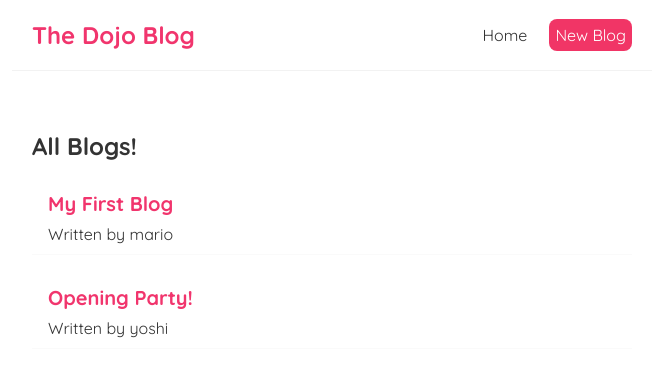
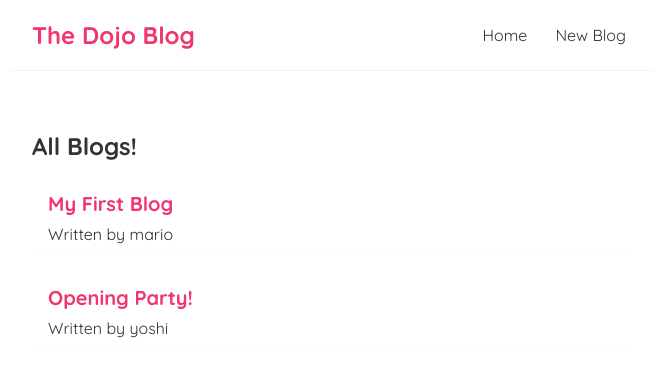
Before and after one commit to BritWallace/Dojo-Blog, a React (Create React App) app: page / in a window 1280 px wide. Shown: the top 376 px of the page, without its empty margins (308-971 px from the left). Built offline with nearby package versions, Linux system fonts and the light colour scheme; data requests are answered from the project's data file.

Commit message:
useEffect cleanup

```diff
--- a/src/Home.js
+++ b/src/Home.js
@@ -1,4 +1,4 @@
-import { useEffect, useState } from 'react';
+
 import BlogList from './BlogList';
 import useFetch from './useFetch';
 
--- a/src/Navbar.js
+++ b/src/Navbar.js
@@ -1,14 +1,13 @@
+import { Link } from 'react-router-dom';
+
+
 const Navbar = () => {
   return (
     <nav className="navbar">
       <h1>The Dojo Blog</h1>
       <div className ="links">
-        <a href="/">Home</a>
-        <a href="/create"style={{
-          color: "white",
-          backgroundColor: "#f13566",
-          borderRadius: "8px"
-        }}>New Blog</a>
+        <Link to="/">Home</Link>
+        <Link to="/create">New Blog</Link>
       </div>
     </nav>
   );
--- a/src/useFetch.js
+++ b/src/useFetch.js
@@ -7,7 +7,11 @@ const useFetch = (url) => {
   const [error, setError] =useState(null);
 
   useEffect (() => {
-    fetch(url)
+    const abortCont = new AbortController();
+
+
+    // seTimeout(() => {})
+    fetch(url, { signal: abortCont.signal })
           .then(res => {
             if(!res.ok){
               throw Error('could not fetch data');
@@ -16,14 +20,19 @@ const useFetch = (url) => {
           })
           .then((data) => {
             setData(data)
-            setIsPending();
-          // console.log(data);
+            setIsPending(false);
+            setError(null);
         })
         .catch((err) => {
-          setIsPending(false);
-          setError(err.message);
-          setError(null);
+          if (err.name === 'AbortError'){
+            console.error('fetch aborted')
+          } else {
+            setIsPending(false);
+            setError(err.message);
+          }
+
         })
+      return () => abortCont.abort();
   }, [url])
 
   return { data, isPending, error}
```
